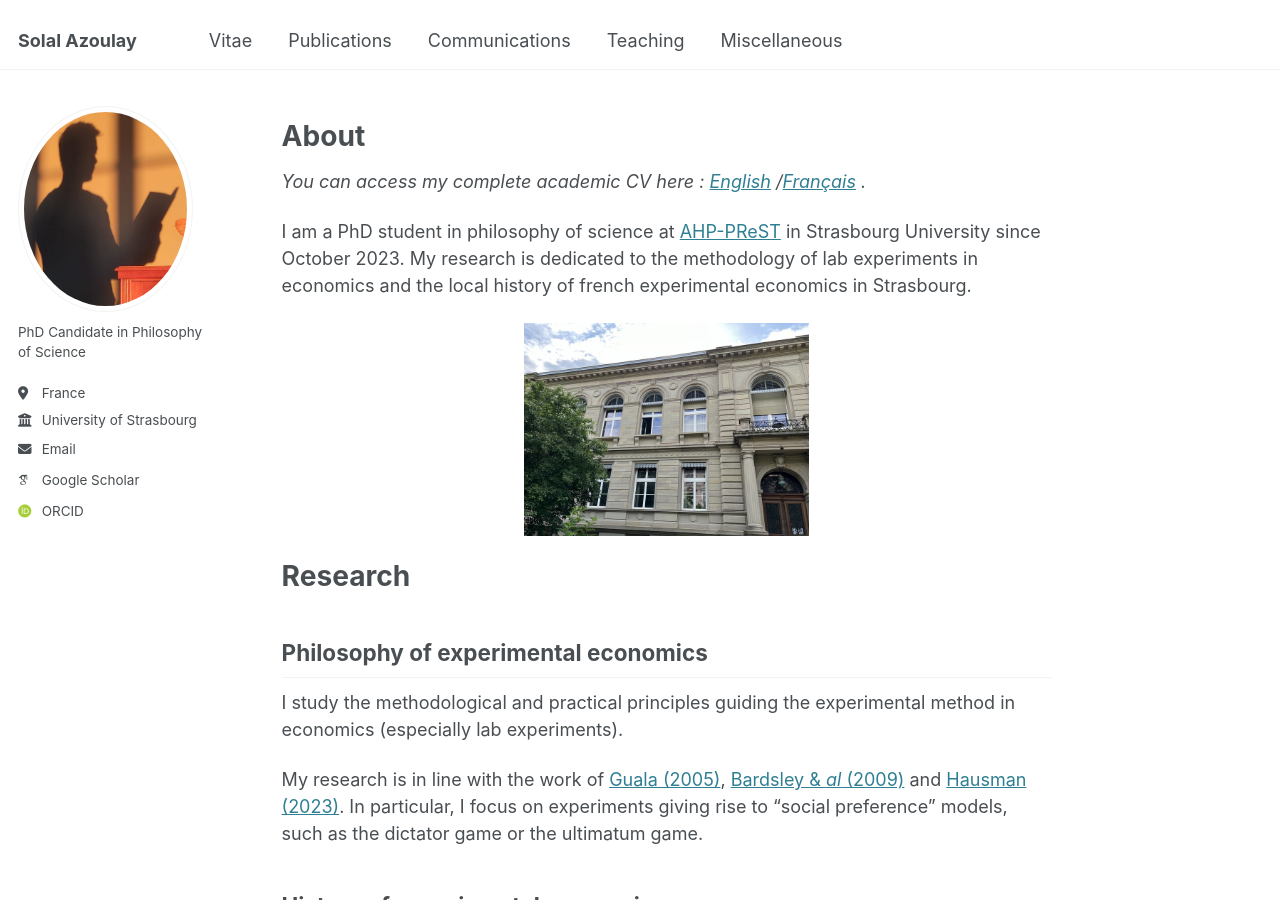
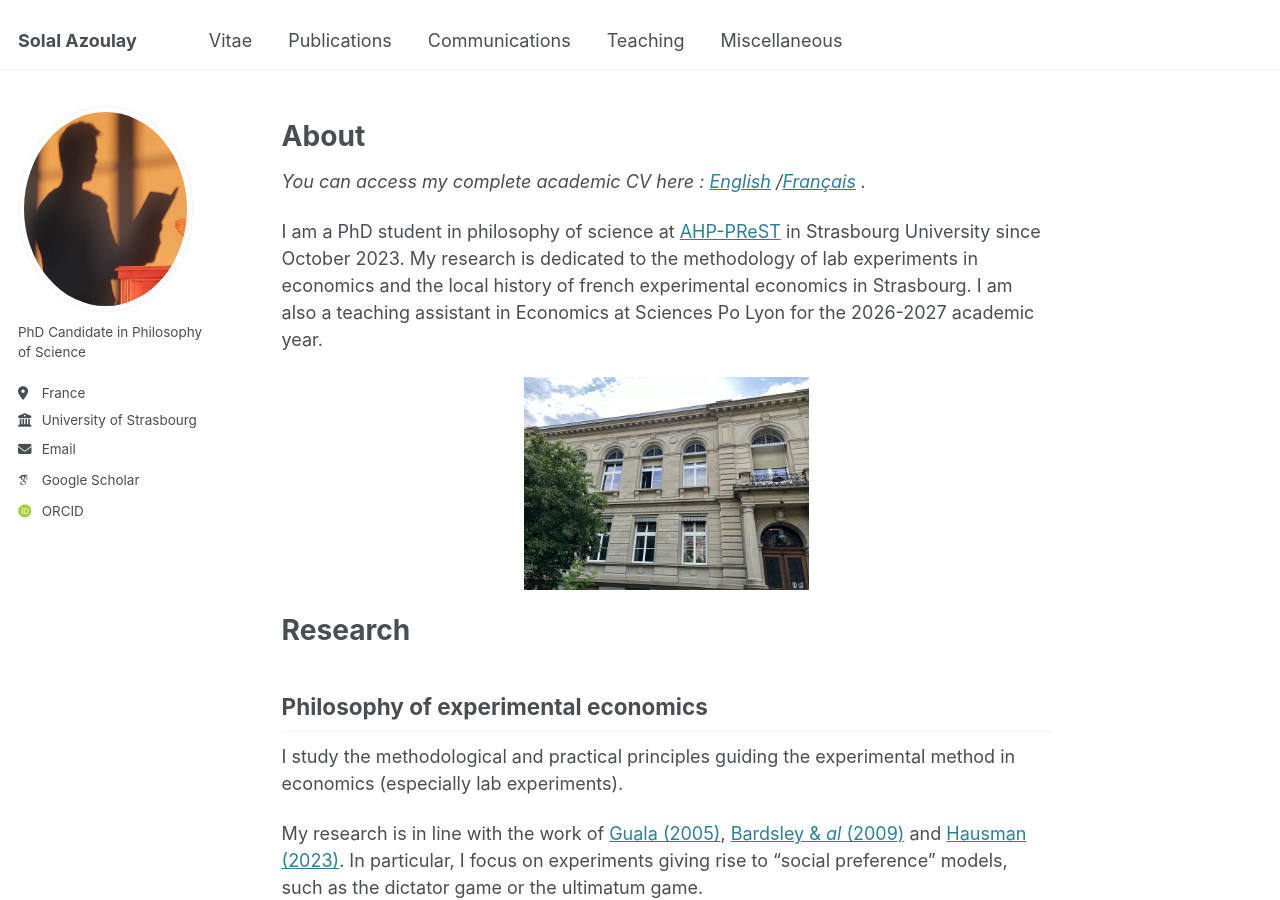
Before and after one commit to solal-azoulay/solal-azoulay.github.io, a Jekyll site: the page built from _pages/about.md, in a window 1280 px wide and 900 px high. Built offline with Jekyll 4.4.1, drawn with Linux system fonts in a browser that asks for light colours; some web fonts are replaced.

Commit message:
Update about.md

```diff
--- a/_pages/about.md
+++ b/_pages/about.md
@@ -9,7 +9,7 @@ About
 =====
 *You can access my complete academic CV here : [English](https://solal-azoulay.github.io/files/cv_2026_en.pdf) /[Français](https://solal-azoulay.github.io/files/cv_2026_fr.pdf) .*
 
-I am a PhD student in philosophy of science at [AHP-PReST](https://poincare.univ-lorraine.fr/) in Strasbourg University since October 2023. My research is dedicated to the methodology of lab experiments in economics and the local history of french experimental economics in Strasbourg.
+I am a PhD student in philosophy of science at [AHP-PReST](https://poincare.univ-lorraine.fr/) in Strasbourg University since October 2023. My research is dedicated to the methodology of lab experiments in economics and the local history of french experimental economics in Strasbourg. I am also a teaching assistant in Economics at Sciences Po Lyon for the 2026-2027 academic year.
 
    ![Faculté de philosophie de Strasbourg](files/philo-unistra.jpg){: .align-center width="285px"}
 
```
